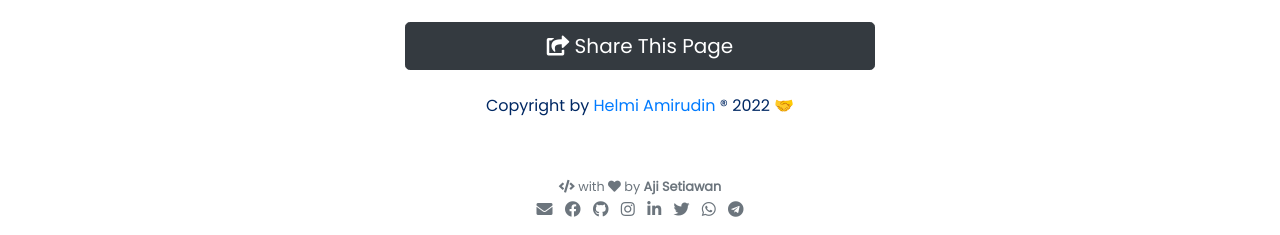
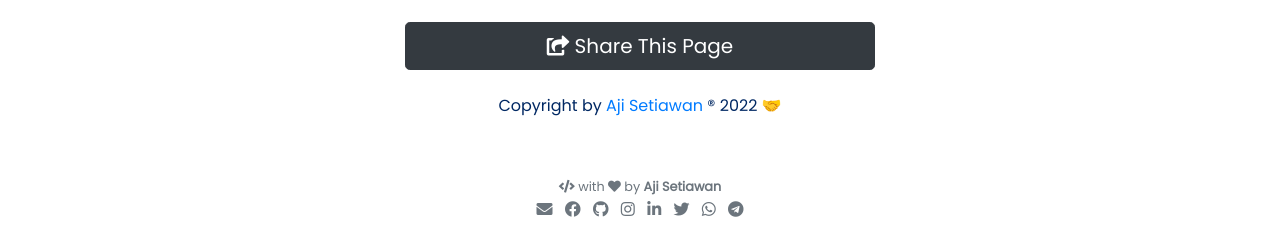
Before and after one commit to ajisetiawan716/ajisetiawan716.github.io, a Jekyll site: the page pay.html, which Jekyll copies as it is, in a window 1280 px wide. Shown: the part 870-1105 px from the top of the page. Built offline with Jekyll 4.4.1, drawn with Linux system fonts in a browser that asks for light colours; nearby versions of some CDN libraries.

Commit message:
Update pay.html

```diff
--- a/pay.html
+++ b/pay.html
@@ -200,7 +200,7 @@
     </script>
 <br>
 
-<p class="text-center">Copyright by  <a href="http://www.helmiau.com">Helmi Amirudin</a> ® 2022 🤝</p>
+<p class="text-center">Copyright by  <a href="http://www.helmiau.com">Aji Setiawan</a> ® 2022 🤝</p>
 <br>
 	<footer class="mt-auto py-3 text-center">
 
@@ -264,7 +264,7 @@
 	<div class="d-flex d-sm-flex d-md-flex d-lg-flex d-xl-flex justify-content-center justify-content-sm-center justify-content-xl-center"><img class="w-75 h-75" src="/assets/img/qr-bca.svg"></div>
 	<div class="text-center mx-auto">
 		<div><input type="text" id="text-bca" value="4640041710" style="text-align:center;"/></div>
-		<strong>a.n Helmi Amirudin</strong>
+		<strong>a.n Aji Setiawan</strong>
 	</div>
 	</div>
 	<div class="modal-footer">
@@ -285,7 +285,7 @@
 		<div><input type="text" id="text-tagjenius" value="$helmiau" style="text-align:center;"/></div>
 		<br>
 		<div><input type="text" id="text-jenius" value="90370026872" style="text-align:center;"/></div>
-		<strong>a.n Helmi Amirudin</strong>
+		<strong>a.n Aji Setiawan</strong>
 	</div>
 	</div>
 	<div class="modal-footer">
@@ -305,7 +305,7 @@
 	<div class="d-flex d-sm-flex d-md-flex d-lg-flex d-xl-flex justify-content-center justify-content-sm-center justify-content-xl-center"><img class="w-75 h-75" src="/assets/img/qr-dana.svg"></div>
 	<div class="text-center mx-auto">
 		<div><input type="text" id="text-dana" value="083861160442" style="text-align:center;"/></div>
-		<strong>a.n Helmi Amirudin</strong>
+		<strong>a.n Aji Setiawan</strong>
 	</div>
 	</div>
 	<div class="modal-footer">
@@ -326,7 +326,7 @@
 	<div class="d-flex d-sm-flex d-md-flex d-lg-flex d-xl-flex justify-content-center justify-content-sm-center justify-content-xl-center"><img class="w-75 h-75" src="/assets/img/qr-ovo.svg"></div>
 	<div class="text-center mx-auto">
 		<div><input type="text" id="text-ovo" value="083861160442" style="text-align:center;"/></div>
-		<strong>a.n Helmi Amirudin</strong>
+		<strong>a.n Aji Setiawan</strong>
 	</div>
 	</div>
 	<div class="modal-footer">
@@ -346,7 +346,7 @@
 	<div class="d-flex d-sm-flex d-md-flex d-lg-flex d-xl-flex justify-content-center justify-content-sm-center justify-content-xl-center"><img class="w-75 h-75" src="/assets/img/qr-linkaja.svg"></div>
 	<div class="text-center mx-auto">
 		<div><input type="text" id="text-linkaja" value="082144100141" style="text-align:center;"/></div>
-		<strong>a.n Helmi Amirudin</strong>
+		<strong>a.n Aji Setiawan</strong>
 	</div>
 	</div>
 	<div class="modal-footer">
@@ -366,7 +366,7 @@
 	<div class="d-flex d-sm-flex d-md-flex d-lg-flex d-xl-flex justify-content-center justify-content-sm-center justify-content-xl-center"><img class="w-75 h-75" src="/assets/img/qr-gopay.svg"></div>
 	<div class="text-center mx-auto">
 		<div><input type="text" id="text-gopay" value="083861160442" style="text-align:center;"/></div>
-		<strong>a.n Helmi Amirudin</strong>
+		<strong>a.n Aji Setiawan</strong>
 	</div>
 	</div>
 	<div class="modal-footer">
@@ -386,7 +386,7 @@
 	<div class="d-flex d-sm-flex d-md-flex d-lg-flex d-xl-flex justify-content-center justify-content-sm-center justify-content-xl-center"><img class="w-75 h-75" src="/assets/img/qr-shopeepay.svg"></div>
 	<div class="text-center mx-auto">
 		<div><input type="text" id="text-shopeepay" value="083861160442" style="text-align:center;"/></div>
-		<strong>a.n Helmi Amirudin</strong>
+		<strong>a.n Aji Setiawan</strong>
 	</div>
 	</div>
 	<div class="modal-footer">
@@ -405,7 +405,7 @@
 	<div class="modal-body">
 	<div class="d-flex d-sm-flex d-md-flex d-lg-flex d-xl-flex justify-content-center justify-content-sm-center justify-content-xl-center"><img class="d-flex d-sm-flex w-75 h-75" src="/assets/img/qr-paypal.svg"></div>
 	<!--
-	<p class="text-center mx-auto">Or pay using <a class="tcolor" href="https://paypal.me/helmiau" aria-label="paypal-helmiau"><strong>Paypal Helmi Amirudin</strong></a> url.</p>
+	<p class="text-center mx-auto">Or pay using <a class="tcolor" href="https://paypal.me/helmiau" aria-label="paypal-helmiau"><strong>Paypal Aji Setiawan</strong></a> url.</p>
 	-->
 	</div>
 	<div class="modal-footer">
@@ -423,7 +423,7 @@
 	<div class="modal-body">
 	<div class="d-flex d-sm-flex d-md-flex d-lg-flex d-xl-flex justify-content-center justify-content-sm-center justify-content-xl-center"><img class="d-flex d-sm-flex w-75 h-75" src="/assets/img/qr-flip.svg"></div>
 	<!--
-	<p class="text-center mx-auto">Or pay using <a class="tcolor" href="https://flip.id/me/helmiamirudin" aria-label="flip-helmiau"><strong>flip.id Helmi Amirudin</strong></a> url.</p>
+	<p class="text-center mx-auto">Or pay using <a class="tcolor" href="https://flip.id/me/helmiamirudin" aria-label="flip-helmiau"><strong>flip.id Aji Setiawan</strong></a> url.</p>
 	-->
 	</div>
 	<div class="modal-footer">
```
